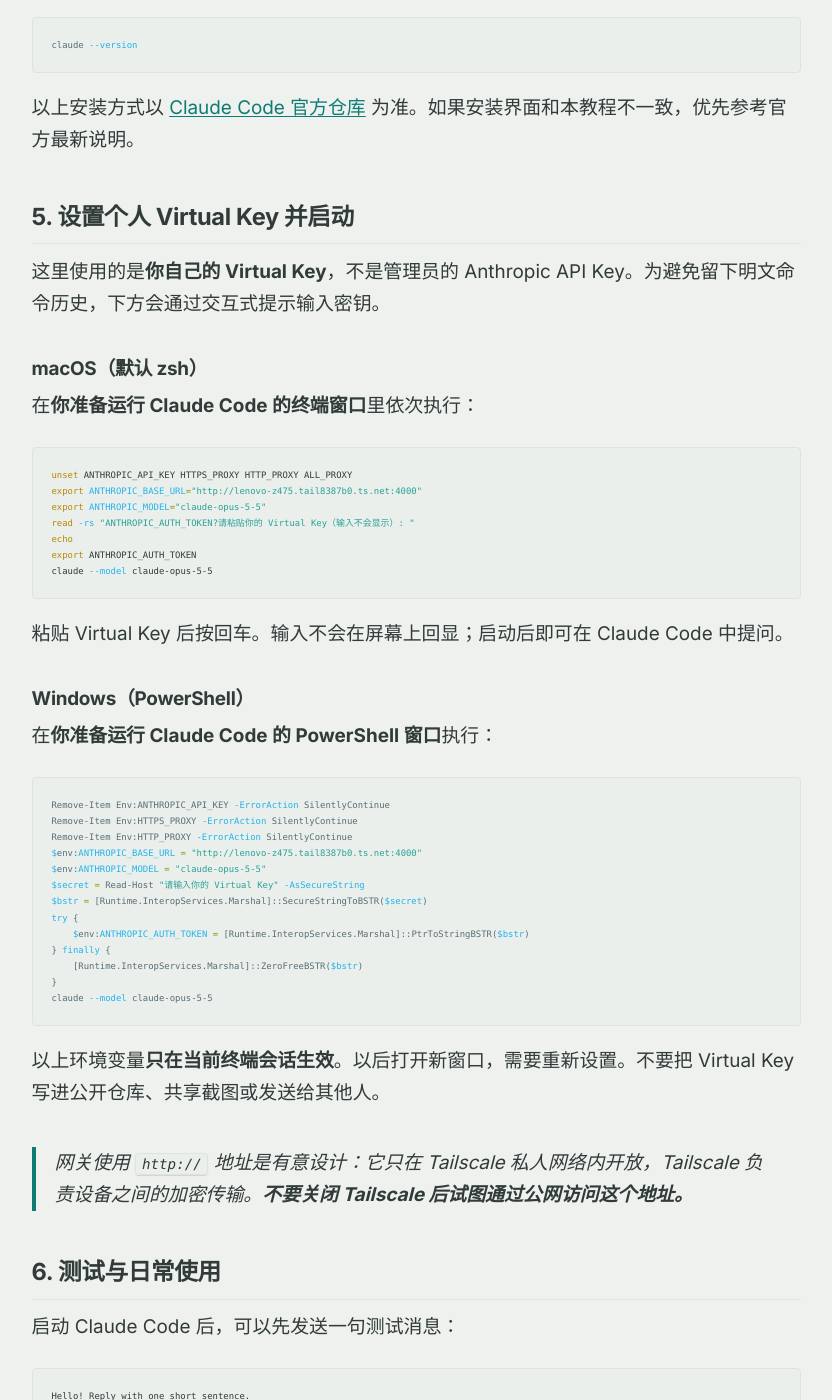
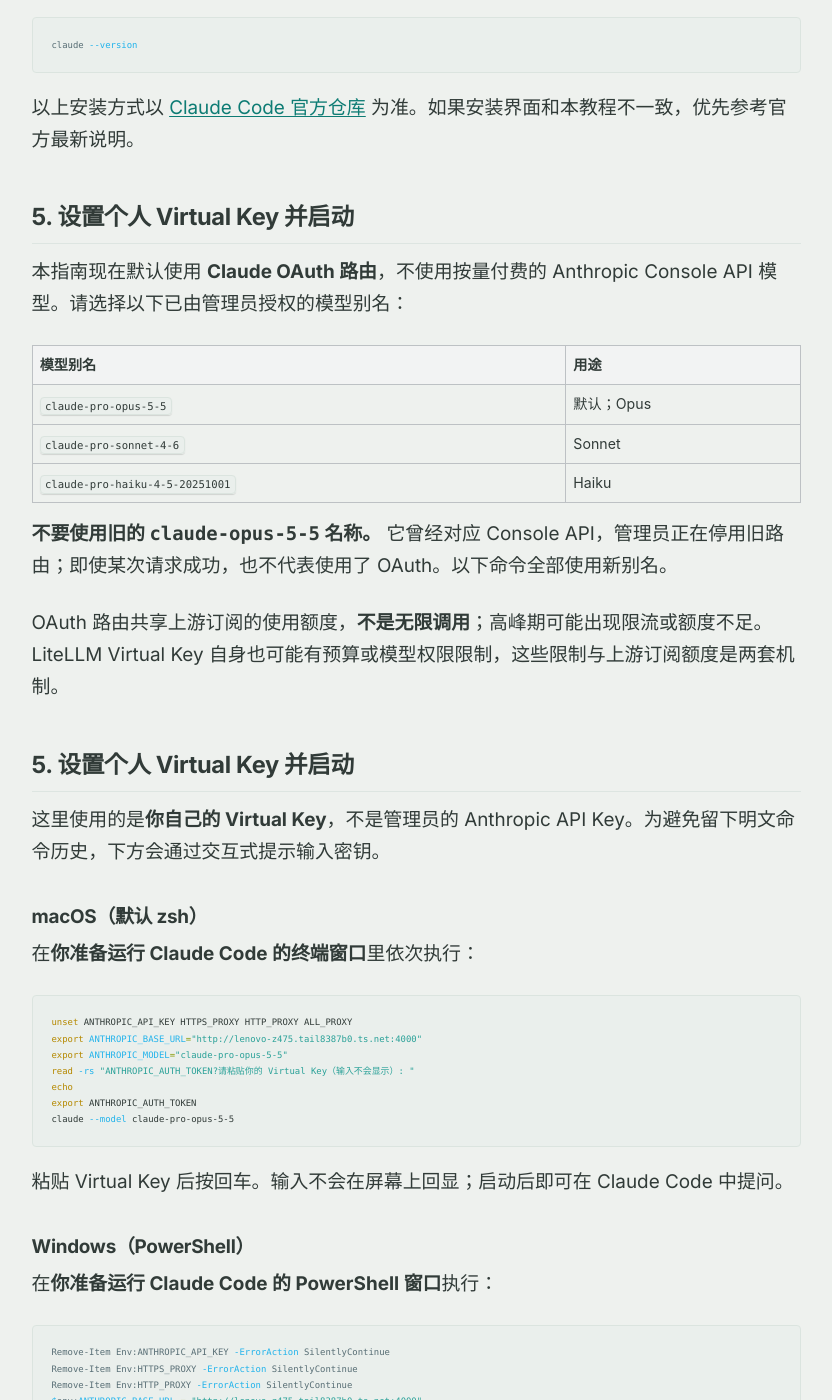
Before and after one commit to weixianghong/weixianghong.github.io, a Jekyll site: the page built from _pages/claude-code-access-guide.md, in a window 1280 px wide and 1400 px high, scrolled down 2510 px. Shown: the whole window, without its empty margins (250-1082 px from the left). Built offline with Jekyll 4.4.1, drawn with Linux system fonts in a browser that asks for light colours; some of the changed text lies outside the part shown.

Commit message:
docs: switch Claude Code guide to OAuth model aliases

````diff
--- a/_pages/claude-code-access-guide.md
+++ b/_pages/claude-code-access-guide.md
@@ -8,7 +8,7 @@
 share: false
 related: false
 sitemap: false
-excerpt: "通过 Tailscale 和专属访问密钥，在自己的电脑上连接 Claude Code。"
+excerpt: "通过 Tailscale 和个人访问密钥，连接 Claude OAuth 模型网关。"
 ---
 
 > 这是一份提供给受邀用户的操作指南。**管理员会单独发给你两样东西：Tailscale 设备邀请链接、LiteLLM Virtual Key。** 请勿将邀请链接或密钥公开转发。
@@ -93,6 +93,20 @@
 
 ## 5. 设置个人 Virtual Key 并启动
 
+本指南现在默认使用 **Claude OAuth 路由**，不使用按量付费的 Anthropic Console API 模型。请选择以下已由管理员授权的模型别名：
+
+| 模型别名 | 用途 |
+| --- | --- |
+| `claude-pro-opus-5-5` | 默认；Opus |
+| `claude-pro-sonnet-4-6` | Sonnet |
+| `claude-pro-haiku-4-5-20251001` | Haiku |
+
+**不要使用旧的 `claude-opus-5-5` 名称。** 它曾经对应 Console API，管理员正在停用旧路由；即使某次请求成功，也不代表使用了 OAuth。以下命令全部使用新别名。
+
+OAuth 路由共享上游订阅的使用额度，**不是无限调用**；高峰期可能出现限流或额度不足。LiteLLM Virtual Key 自身也可能有预算或模型权限限制，这些限制与上游订阅额度是两套机制。
+
+## 5. 设置个人 Virtual Key 并启动
+
 这里使用的是**你自己的 Virtual Key**，不是管理员的 Anthropic API Key。为避免留下明文命令历史，下方会通过交互式提示输入密钥。
 
 ### macOS（默认 zsh）
@@ -102,11 +116,11 @@
 ```bash
 unset ANTHROPIC_API_KEY HTTPS_PROXY HTTP_PROXY ALL_PROXY
 export ANTHROPIC_BASE_URL="http://lenovo-z475.tail8387b0.ts.net:4000"
-export ANTHROPIC_MODEL="claude-opus-5-5"
+export ANTHROPIC_MODEL="claude-pro-opus-5-5"
 read -rs "ANTHROPIC_AUTH_TOKEN?请粘贴你的 Virtual Key（输入不会显示）: "
 echo
 export ANTHROPIC_AUTH_TOKEN
-claude --model claude-opus-5-5
+claude --model claude-pro-opus-5-5
 ```
 
 粘贴 Virtual Key 后按回车。输入不会在屏幕上回显；启动后即可在 Claude Code 中提问。
@@ -120,7 +134,7 @@
 Remove-Item Env:HTTPS_PROXY -ErrorAction SilentlyContinue
 Remove-Item Env:HTTP_PROXY -ErrorAction SilentlyContinue
 $env:ANTHROPIC_BASE_URL = "http://lenovo-z475.tail8387b0.ts.net:4000"
-$env:ANTHROPIC_MODEL = "claude-opus-5-5"
+$env:ANTHROPIC_MODEL = "claude-pro-opus-5-5"
 $secret = Read-Host "请输入你的 Virtual Key" -AsSecureString
 $bstr = [Runtime.InteropServices.Marshal]::SecureStringToBSTR($secret)
 try {
@@ -128,7 +142,7 @@
 } finally {
     [Runtime.InteropServices.Marshal]::ZeroFreeBSTR($bstr)
 }
-claude --model claude-opus-5-5
+claude --model claude-pro-opus-5-5
 ```
 
 以上环境变量**只在当前终端会话生效**。以后打开新窗口，需要重新设置。不要把 Virtual Key 写进公开仓库、共享截图或发送给其他人。
@@ -147,19 +161,19 @@
 
 ```bash
 cd ~/my-project
-claude --model claude-opus-5-5
+claude --model claude-pro-opus-5-5
 ```
 
 Windows PowerShell：
 
 ```powershell
 cd C:\path\to\my-project
-claude --model claude-opus-5-5
+claude --model claude-pro-opus-5-5
 ```
 
 日常使用记住两点：**先确保 Tailscale 已连接**；使用的终端里要有上述三个环境变量（`ANTHROPIC_BASE_URL`、`ANTHROPIC_AUTH_TOKEN`、`ANTHROPIC_MODEL`）。
 
-你的 Virtual Key 可能有管理员设置的**累计美元预算**；即使密钥没有到期时间，预算用完也需要找管理员调整。
+你的 Virtual Key 可能有管理员设置的**累计美元预算**；即使密钥没有到期时间，预算用完也需要找管理员调整。这是网关内部的用量管理，不等于 Anthropic Console API 实际扣费。
 
 ## 7. 常见问题
 
@@ -170,7 +184,7 @@
 | 健康检查 200，但 Claude Code 无法对话 | 检查当前终端的 `ANTHROPIC_BASE_URL`、模型名称和个人 Virtual Key |
 | `401 Unauthorized` | 检查 Virtual Key 是否粘贴完整，是否误用了其他人的 Key |
 | `403` 或预算相关错误 | 可能没有访问权限、额度用完或 Key 被停用；联系管理员 |
-| `429` | 通常与限流或额度有关，稍后重试或联系管理员 |
+| `429` | 通常与共享订阅额度、限流或网关限制有关，稍后重试或联系管理员 |
 | 新开终端后配置失效 | 本教程使用**会话级环境变量**，在新终端重新执行第 5 节 |
 | 先前登录过个人 Claude 账号 | 先检查是否残留个人 API Key 或代理环境变量；本教程已提供清理命令 |
 
````
